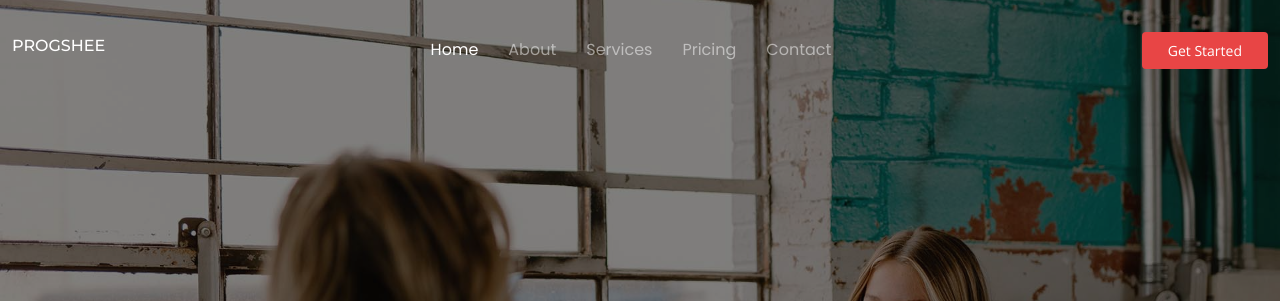
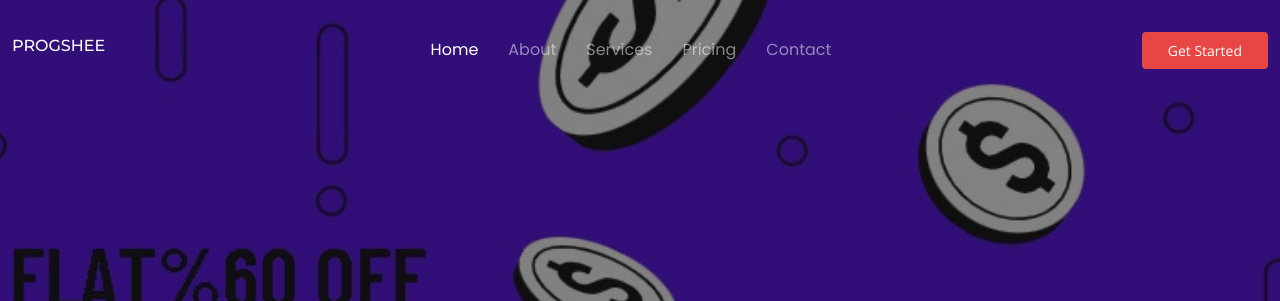
Before and after one commit to manoharmeena123/Progshree_Technolgy-_Landingpage, a plain HTML site: page index.html in a window 1280 px wide. Shown: the top 301 px of the page. Drawn offline with nearby package versions, Linux system fonts and the light colour scheme.

Commit message:
hero section updated

```diff
--- a/index.html
+++ b/index.html
@@ -69,7 +69,7 @@
     <!-- Hero Section -->
     <section id="hero" class="hero section dark-background">
 
-      <img src="assets/img/hero-bg.jpg" alt="" data-aos="fade-in">
+      <img src="assets/img/hero.jpeg" alt="" data-aos="fade-in">
 
       <div class="container">
         <div class="row">
```
Also changed, not shown: assets/img/hero.jpeg (added).
